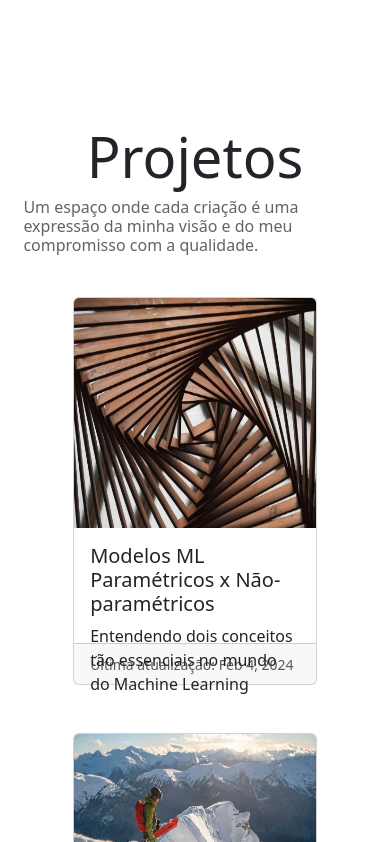
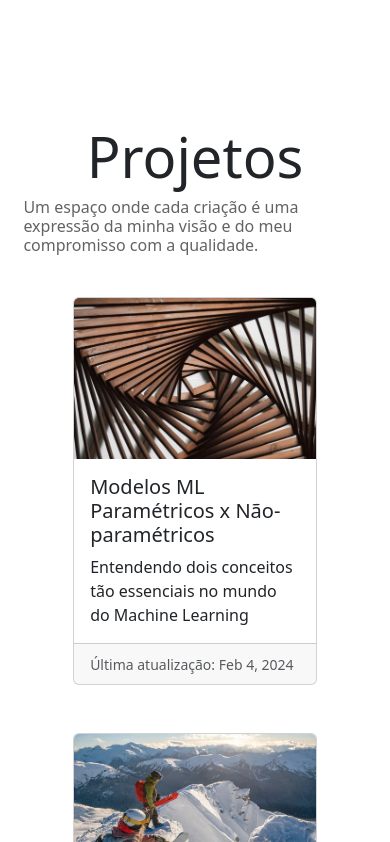
Before and after one commit to ViniciusNalaSantos/PersonalWebsite, a React (Create React App) app in the folder frontend/: page /#/home in a window 390 px wide. Shown: the part 2617-3459 px from the top of the page. Built offline with nearby package versions, Linux system fonts and the light colour scheme.

Commit message:
Projects more responsive.

```diff
--- a/frontend/src/components/ProjectCard/index.js
+++ b/frontend/src/components/ProjectCard/index.js
@@ -7,8 +7,8 @@ function ProjectCard({ project }) {
     return (
         <Link to={`/projects/${project.id}`} style={{ textDecoration: 'none' }} className='projects-link' >
             <Card className='projects-link-card'>
-                <Card.Img variant="top" src={`/images/projects/${project.id}/card_photo.png`} className='projects-link-card-image' />
-                <Card.Body className='projects-link-card-body'>
+                <Card.Img variant="top" src={`/images/projects/${project.id}/card_photo.png`}/>
+                <Card.Body>
                     <Card.Title>{project.title}</Card.Title>
                     <Card.Text>{project.subtitle}</Card.Text>
                 </Card.Body>
--- a/frontend/src/components/ProjectCard/projectCard.css
+++ b/frontend/src/components/ProjectCard/projectCard.css
@@ -15,14 +15,6 @@
     height: 100%;
 }
 
-.projects-link-card-image {
-    height: 70%;
-}
-
-.projects-link-card-body {
-    height: 30%;
-}
-
 .projects-link-card-subtitle {
     color: var(--color-font-medium-grey);
 }
```
